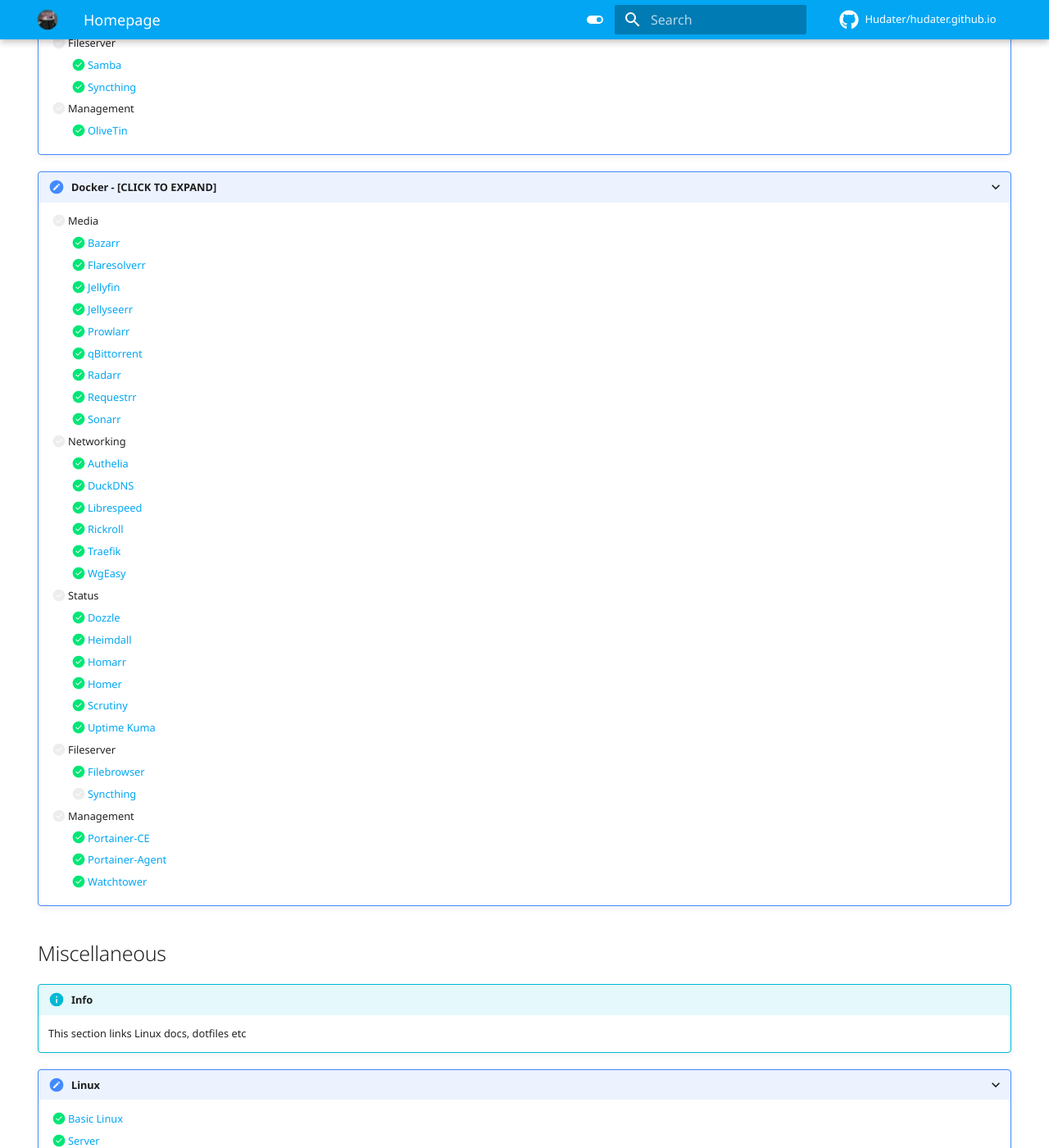
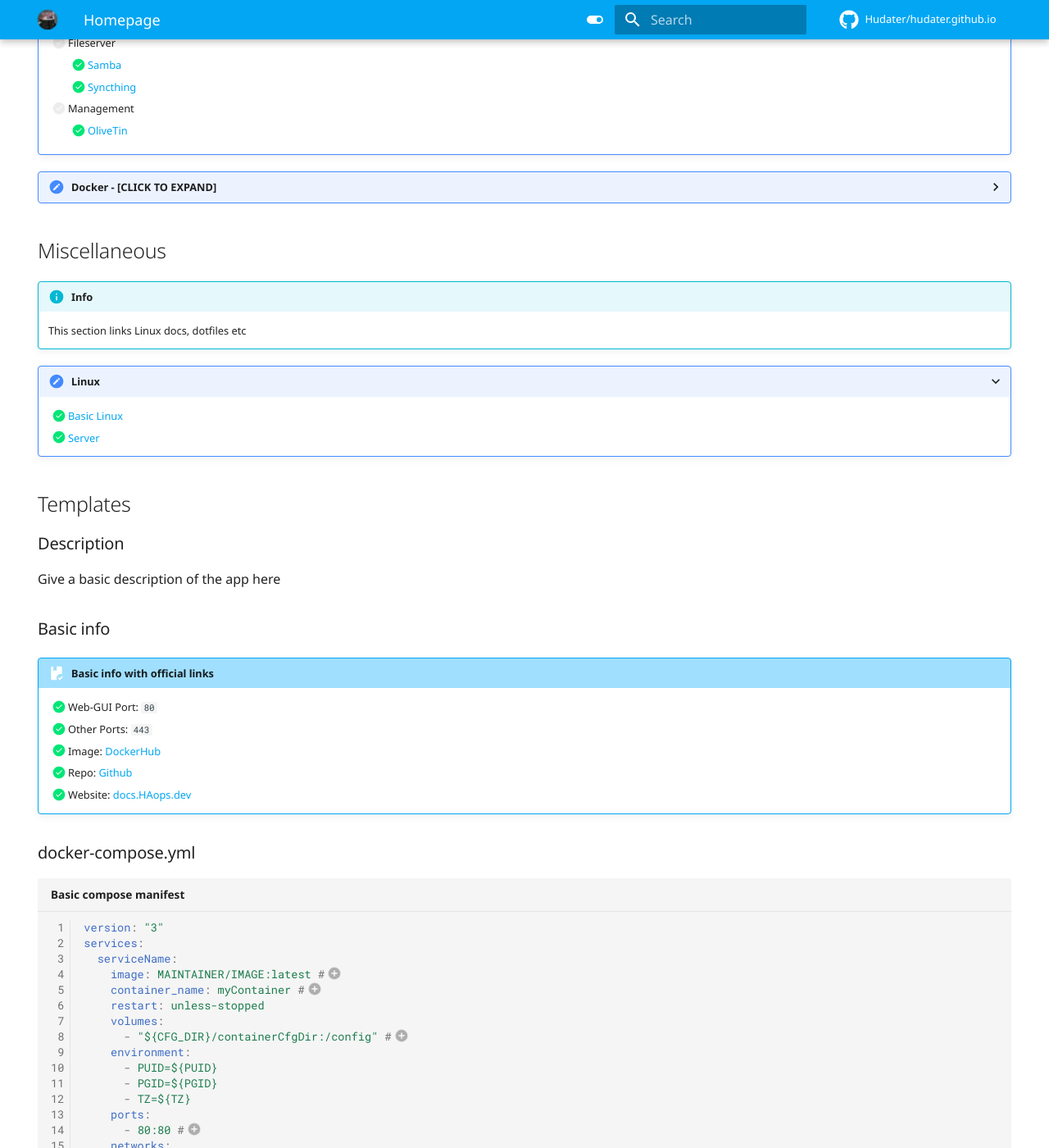
Before and after one commit to Hudater/hudater.github.io, an MkDocs documentation site: the page built from docs/index.md, in a window 1280 px wide and 1400 px high, scrolled down 670 px. Shown: the whole window at 82% size. Built offline with MkDocs 1.6.1 and Material for MkDocs 9.7.7, drawn with Linux system fonts in a browser that asks for light colours; comment, search, counter and statistics services are not loaded.

```diff
--- a/docs/index.md
+++ b/docs/index.md
@@ -36,7 +36,7 @@ This website grows per my convenience. I hope it may be useful to you too!
     - [ ] Management
         - [x] [OliveTin](management/olivetin "Command runner")
 
-???+ Docker "Docker - [CLICK TO EXPAND]"
+??? Docker "Docker - [CLICK TO EXPAND]"
 
     - [ ] Media
         - [x] [Bazarr](media/bazarr "Subtitles for Sonarr and Radarr")
```
